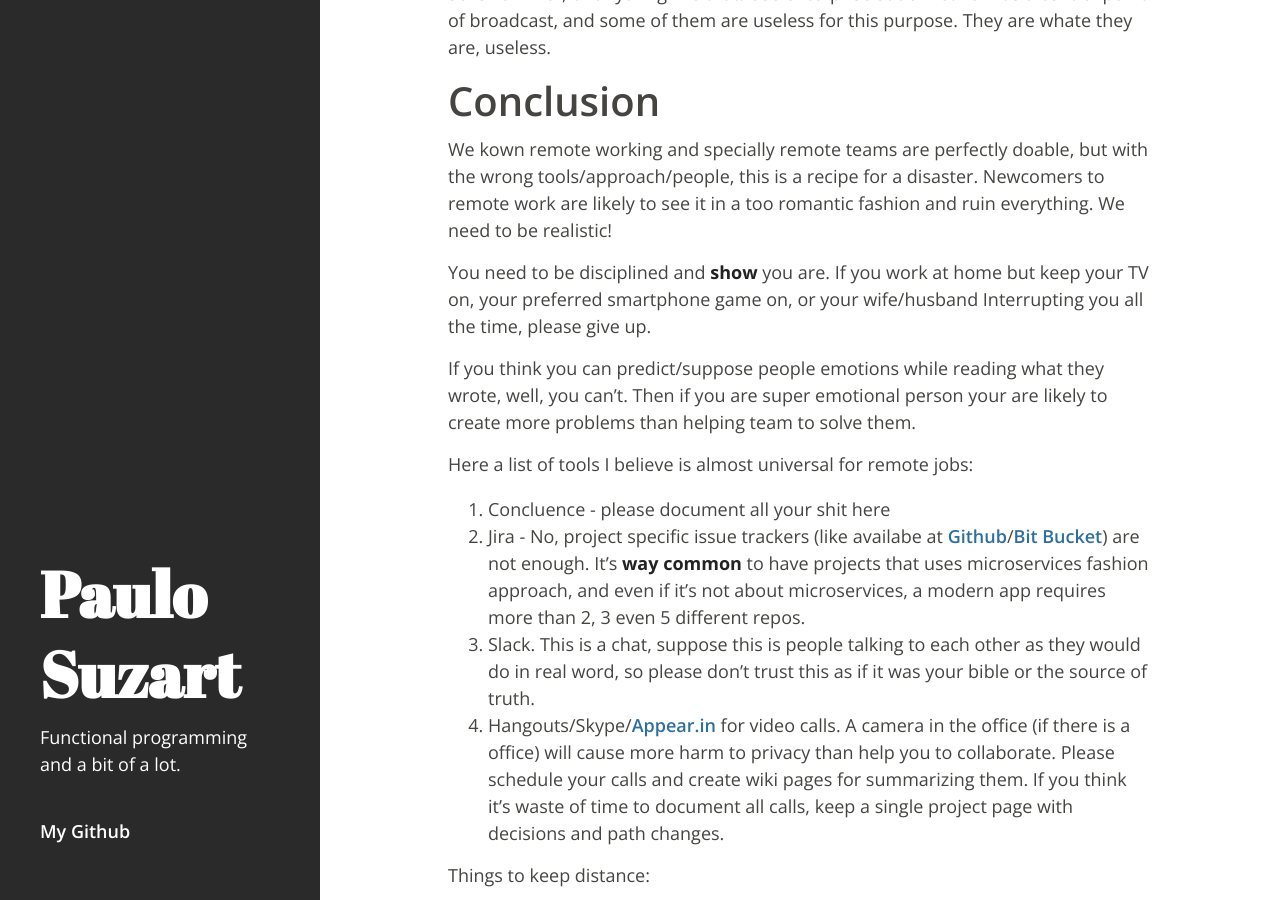
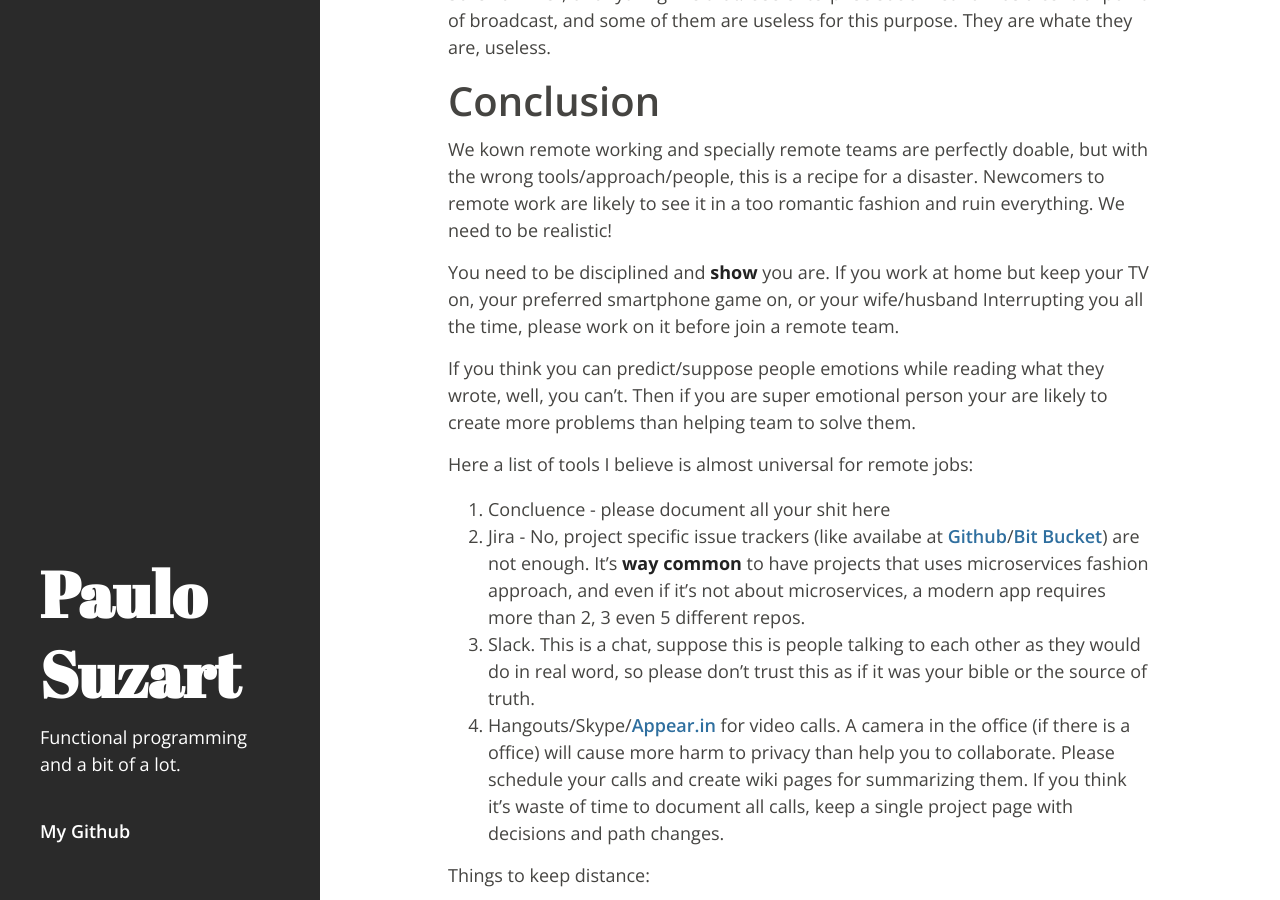
Before and after one commit to paulosuzart/paulosuzart.github.io, a Jekyll site: the page built from _posts/2016-12-11-one-year-as-remoter.md, in a window 1280 px wide and 900 px high, scrolled down 2527 px. Built offline with Jekyll 4.4.1, drawn with Linux system fonts in a browser that asks for light colours; comment, search, counter and statistics services are not loaded.

```diff
--- a/_posts/2016-12-11-one-year-as-remoter.md
+++ b/_posts/2016-12-11-one-year-as-remoter.md
@@ -74,7 +74,7 @@
 
 We kown remote working and specially remote teams are perfectly doable, but with the wrong tools/approach/people, this is a recipe for a disaster. Newcomers to remote work are likely to see it in a too romantic fashion and ruin everything. We need to be realistic!
 
-You need to be disciplined and **show** you are. If you work at home but keep your TV on, your preferred smartphone game on, or your wife/husband Interrupting you all the time, please give up.
+You need to be disciplined and **show** you are. If you work at home but keep your TV on, your preferred smartphone game on, or your wife/husband Interrupting you all the time, please work on it before join a remote team.
 
 If you think you can predict/suppose people emotions while reading what they wrote, well, you can't. Then if you are super emotional person your are likely to create more problems than helping team to solve them.
 
```
Also changed, not shown: _posts/2016-12-12-crud-like-redux-abstraction.md (+1 -1 lines).
